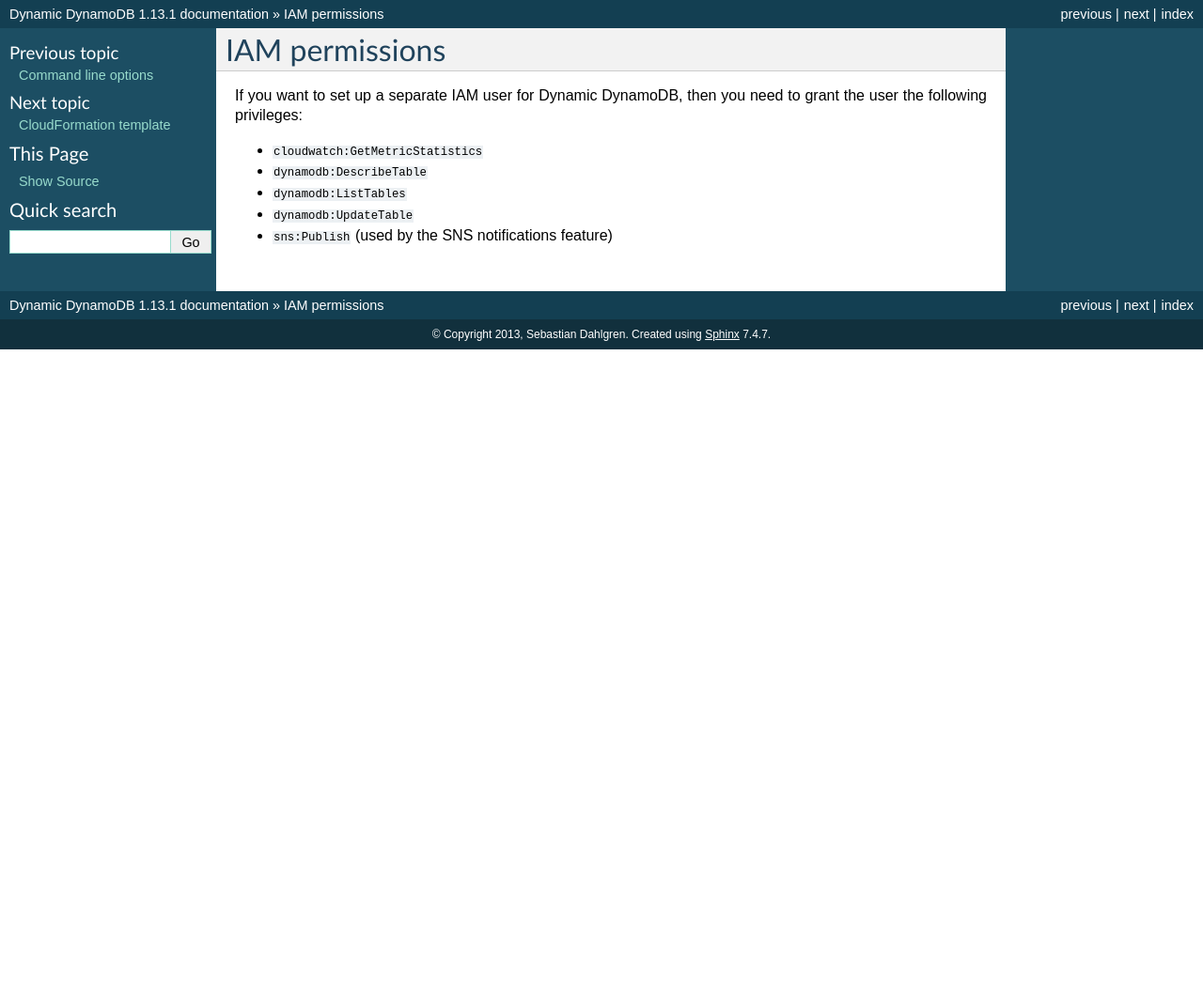
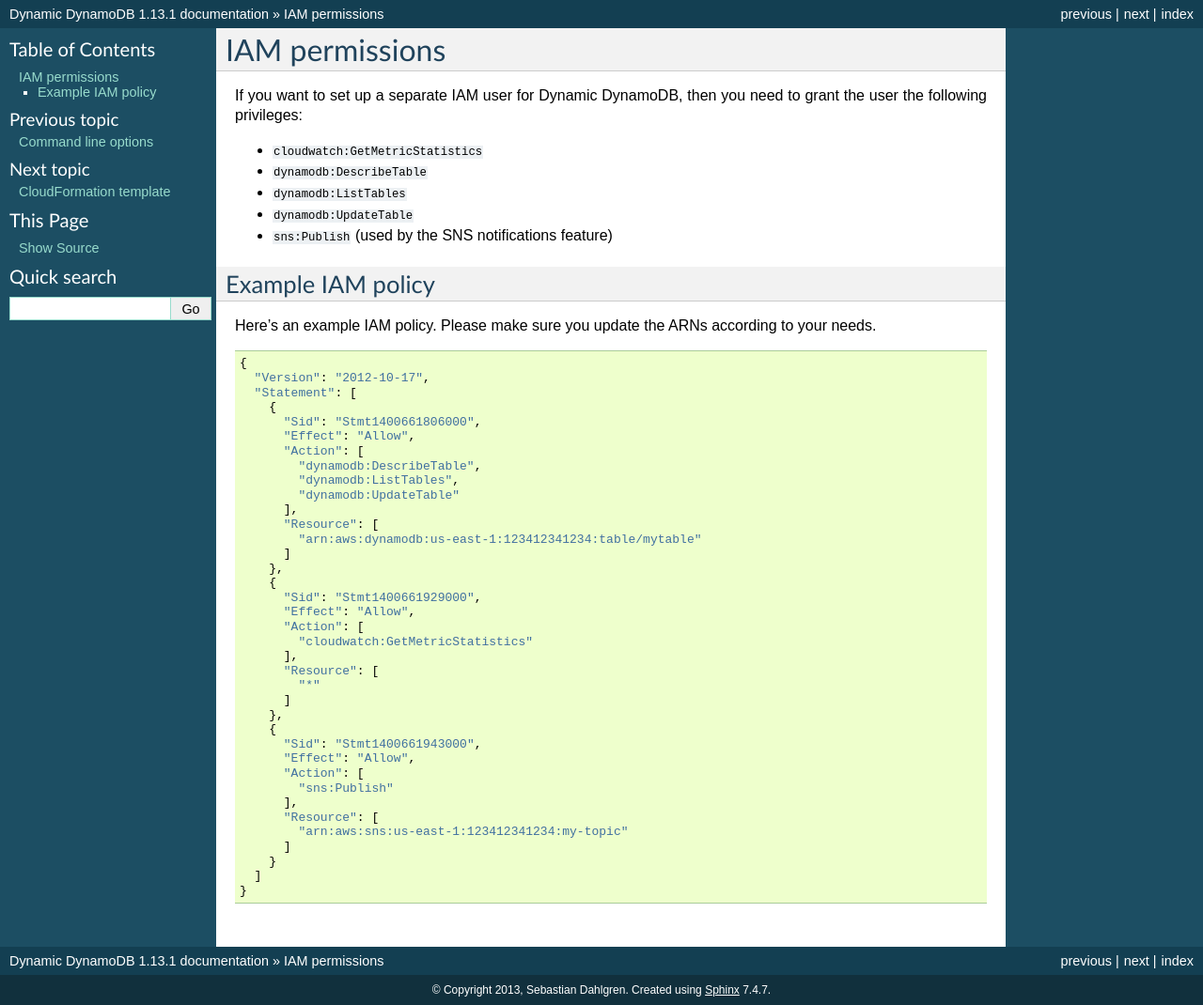
Before and after one commit to sebdah/dynamic-dynamodb, a Sphinx documentation site: the page built from docs/iam_permissions.rst, in a window 1280 px wide. Shown: the whole page at 94% size. Built offline with Sphinx 7.4.7, drawn with Linux system fonts in a browser that asks for light colours; before the commit the page ends 900 px from its top, so only the background shows below that.

Commit message:
Added example IAM policy #177

```diff
--- a/docs/iam_permissions.rst
+++ b/docs/iam_permissions.rst
@@ -8,3 +8,47 @@
 * ``dynamodb:ListTables``
 * ``dynamodb:UpdateTable``
 * ``sns:Publish`` (used by the SNS notifications feature)
+
+Example IAM policy
+------------------
+
+Here's an example IAM policy. Please make sure you update the ARNs according to your needs.
+::
+
+    {
+      "Version": "2012-10-17",
+      "Statement": [
+        {
+          "Sid": "Stmt1400661806000",
+          "Effect": "Allow",
+          "Action": [
+            "dynamodb:DescribeTable",
+            "dynamodb:ListTables",
+            "dynamodb:UpdateTable"
+          ],
+          "Resource": [
+            "arn:aws:dynamodb:us-east-1:123412341234:table/mytable"
+          ]
+        },
+        {
+          "Sid": "Stmt1400661929000",
+          "Effect": "Allow",
+          "Action": [
+            "cloudwatch:GetMetricStatistics"
+          ],
+          "Resource": [
+            "*"
+          ]
+        },
+        {
+          "Sid": "Stmt1400661943000",
+          "Effect": "Allow",
+          "Action": [
+            "sns:Publish"
+          ],
+          "Resource": [
+            "arn:aws:sns:us-east-1:123412341234:my-topic"
+          ]
+        }
+      ]
+    }
```
